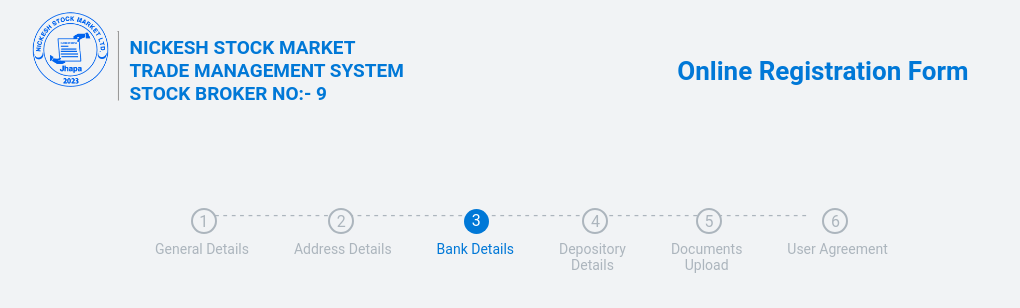
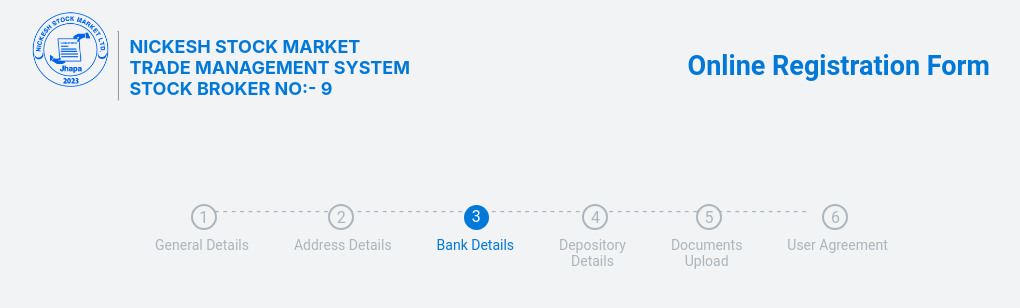
Before and after one commit to Nickeshadhikari9/NEPSE-Clone, a plain HTML site: page Bank.html in a window 1280 px wide. Shown: the whole page, without its empty margins (147-1167 px from the left). Drawn offline with Linux system fonts and the light colour scheme.

Commit message:
font size changed

```diff
--- a/Bank.html
+++ b/Bank.html
@@ -26,18 +26,17 @@
            margin-top: -6%;
         }
         .name{
-            font-family: "Roboto", sans-serif;
+            font-family: -apple-system,BlinkMacSystemFont,"Segoe UI",Roboto,"Helvetica Neue",Arial,sans-serif,"Apple Color Emoji","Segoe UI Emoji","Segoe UI Symbol";
             color: #0078d7;
             margin-left: 14.5%;
             margin-top: -3.8%;
-            font-size: 19px;
+            font-size: 18px;
         }
         .name2{
-            font-family:  "Roboto", sans-serif;
             color: #0078d7;
-            margin-left: 68%;
+            margin-left: 69%;
             margin-top: -6%;
-            font-size: 26px;
+            font-size: 27px;
             font-weight: 700;
         }
         #pages{
@@ -45,7 +44,6 @@
         }
         .general{
             text-decoration: none;
-            font-family:  "Roboto", sans-serif;
             margin-left: 17%;
             margin-top: 10%;
             display:inline-block;
```
Also changed, not shown: Address.html (+4 -5 lines), Depository.html (+4 -6 lines), Document.html (+4 -6 lines), User.html (+4 -6 lines).
